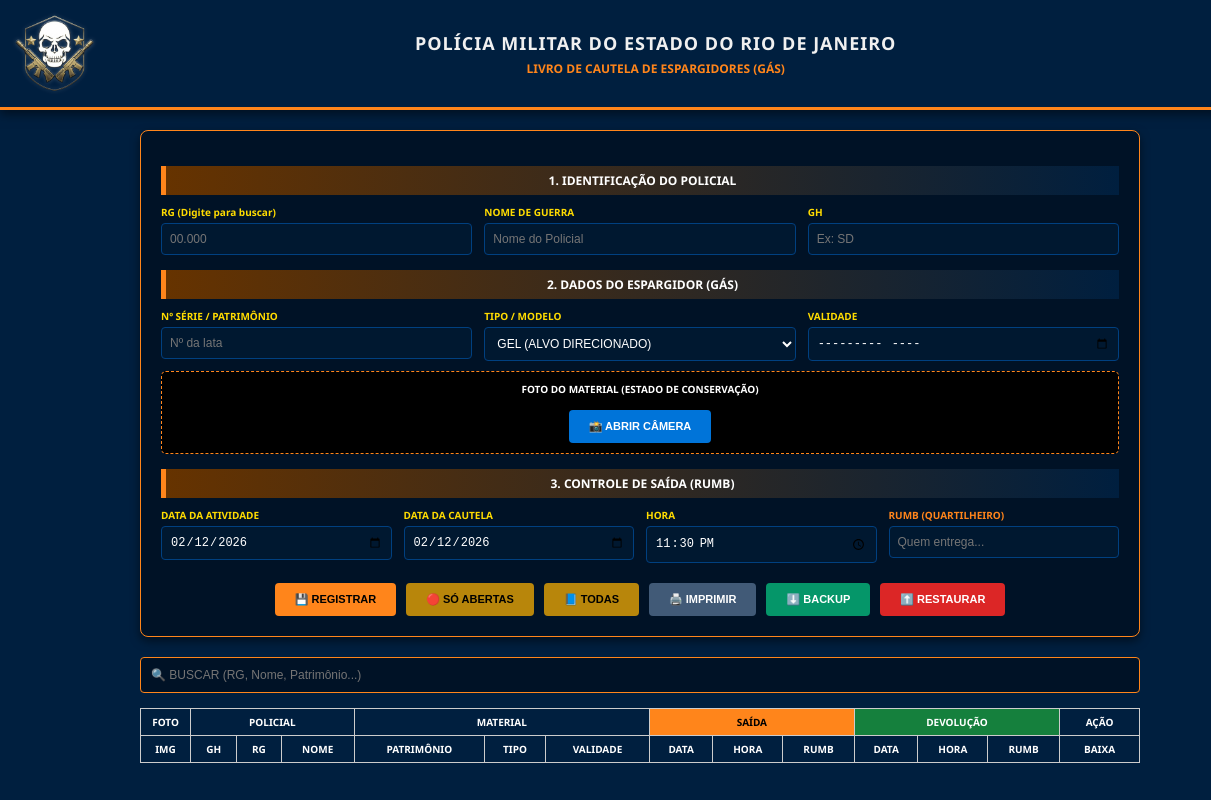
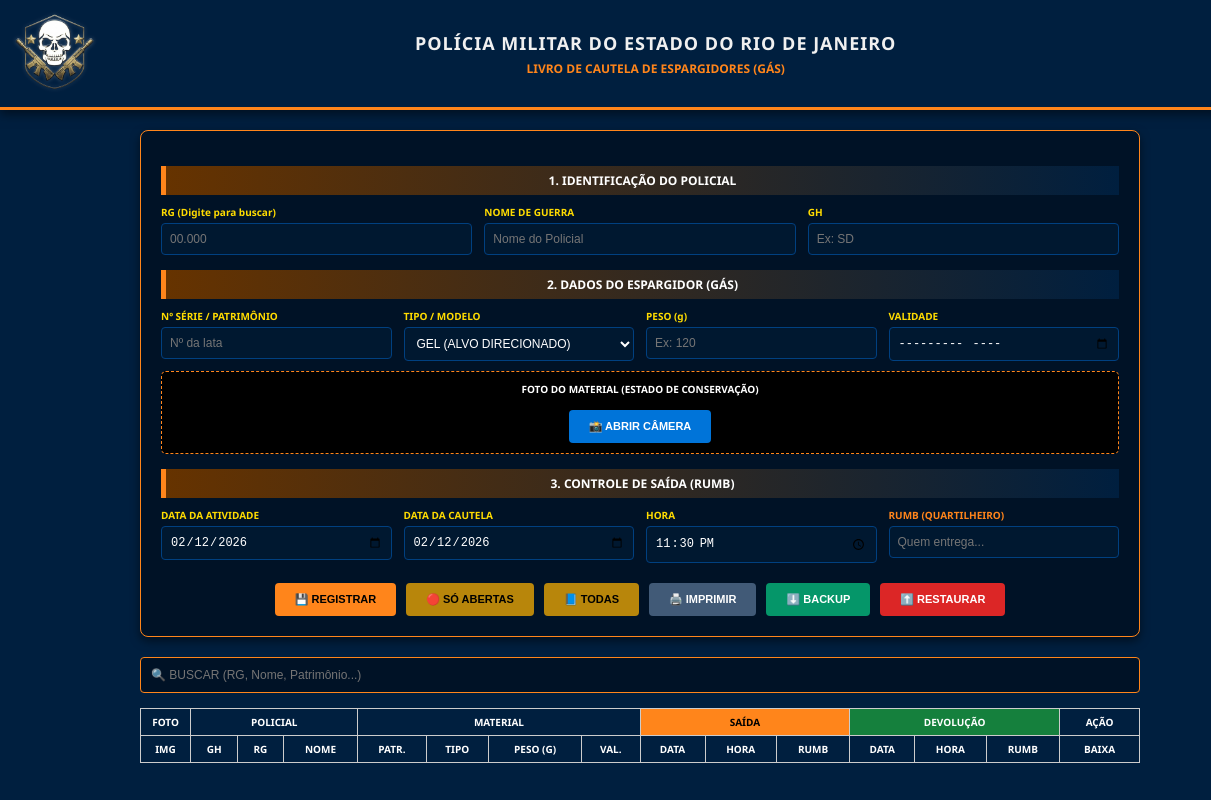
Before and after one commit to Vip-Shield/espargidor_cautela, a plain HTML site: page index.html in a window 1280 px wide. Shown: the full height of the page, 0-1211 px from the left. Drawn offline with Linux system fonts and the light colour scheme.

Commit message:
Add files via upload

```diff
--- a/index.html
+++ b/index.html
@@ -18,13 +18,13 @@
     font-size: 11px;
   }
 
-  /* --- CABEÇALHO COM LOGOS --- */
+  /* --- CABEÇALHO --- */
   .header {
     position: fixed;
     top: 0;
     left: 0;
     width: 100%;
-    height: 110px; /* Aumentei um pouco para caber melhor as logos */
+    height: 110px;
     background: #001f3f;
     z-index: 1000;
     padding: 0 15px;
@@ -35,13 +35,12 @@
     box-shadow: 0 4px 10px rgba(0,0,0,0.5);
   }
 
-  /* Estilo específico para as logos no cabeçalho */
   .logo-img {
-    height: 80px; /* Altura fixa para manter o padrão */
-    width: auto;  /* Largura automática para não distorcer */
+    height: 80px;
+    width: auto;
     max-width: 80px;
     object-fit: contain;
-    filter: drop-shadow(0px 0px 2px rgba(255,255,255,0.2)); /* Leve brilho para destacar do fundo */
+    filter: drop-shadow(0px 0px 2px rgba(255,255,255,0.2));
   }
 
   .titulo {
@@ -148,13 +147,11 @@
 </div>
 
 <div class="header">
-  <img src="caveira.png" class="logo-img" alt="RUMB">
-
+  <a href="../dashboard.html"><img src="caveira.png" class="logo-img" alt="RUMB" title="Voltar ao Painel"></a>
   <div class="titulo">
     <h1>Polícia Militar do Estado do Rio de Janeiro</h1>
     <p>LIVRO DE CAUTELA DE ESPARGIDORES (GÁS)</p>
   </div>
-
   <img src="pmerj.png" class="logo-img" alt="PMERJ">
 </div>
 
@@ -181,6 +178,7 @@
     <div class="bloco-titulo">2. DADOS DO ESPARGIDOR (GÁS)</div>
     <div class="grid-campos">
       <div class="campo-grupo"><label>Nº SÉRIE / PATRIMÔNIO</label><input type="text" id="patrimonio" required placeholder="Nº da lata"></div>
+
       <div class="campo-grupo"><label>TIPO / MODELO</label>
         <select id="modelo" required>
             <option value="GEL">GEL (ALVO DIRECIONADO)</option>
@@ -190,6 +188,9 @@
             <option value="PSI">PSI (JATO)</option>
         </select>
       </div>
+
+      <div class="campo-grupo"><label>PESO (g)</label><input type="number" id="peso" required placeholder="Ex: 120" step="any"></div>
+
       <div class="campo-grupo"><label>VALIDADE</label><input type="month" id="validade"></div>
     </div>
 
@@ -237,7 +238,7 @@
       <tr>
         <th style="background:#001f3f; width: 50px;">FOTO</th>
         <th colspan="3">POLICIAL</th>
-        <th colspan="3">MATERIAL</th>
+        <th colspan="4">MATERIAL</th>
         <th colspan="3" style="background:#FF851B; color: black;">SAÍDA</th>
         <th colspan="3" style="background:#15803d;">DEVOLUÇÃO</th>
         <th style="width: 80px;">AÇÃO</th>
@@ -245,7 +246,7 @@
       <tr>
         <th>IMG</th>
         <th>GH</th><th>RG</th><th>NOME</th>
-        <th>PATRIMÔNIO</th><th>TIPO</th><th>VALIDADE</th>
+        <th>PATR.</th><th>TIPO</th><th>PESO (g)</th><th>VAL.</th>
         <th>DATA</th><th>HORA</th><th>RUMB</th>
         <th>DATA</th><th>HORA</th><th>RUMB</th>
         <th>BAIXA</th>
@@ -256,7 +257,7 @@
 </div>
 
 <script>
-// --- BANCO DE DADOS (Dados fictícios para teste) ---
+// --- BANCO DE DADOS ---
 const databaseEfetivo = [
   { gh: "SUB PM", rg: "68831", nome: "GOMES" },
   { gh: "CB PM", rg: "101823", nome: "S. LEMOS" },
@@ -415,7 +416,7 @@ async function iniciarCamera() {
 
 function tirarFoto() {
     if (!streamCamera) return;
-    const width = 320; // Reduz tamanho para economizar espaço
+    const width = 320;
     const height = video.videoHeight / (video.videoWidth/width);
     canvas.width = width;
     canvas.height = height;
@@ -463,6 +464,7 @@ form.onsubmit = e => {
     nome: document.getElementById('nome').value.toUpperCase(),
     patrimonio: document.getElementById('patrimonio').value.toUpperCase(),
     modelo: document.getElementById('modelo').value,
+    peso: document.getElementById('peso').value, // SALVA O PESO
     validade: document.getElementById('validade').value,
     foto: document.getElementById('fotoBase64').value,
     dataAt: document.getElementById('dataAt').value,
@@ -520,10 +522,11 @@ function render(filtroAbertas = false) {
     const tr = document.createElement("tr");
     if(d.status === "Entregue") { tr.style.opacity = "0.6"; tr.style.background = "#e0ffe0"; }
 
+    // LINHA DA TABELA ATUALIZADA COM O PESO
     tr.innerHTML = `
       <td>${imgTag}</td>
       <td>${d.gh}</td> <td>${d.rg}</td> <td style="text-align:left; font-weight:bold">${d.nome}</td>
-      <td>${d.patrimonio}</td> <td>${d.modelo}</td> <td>${d.validade}</td>
+      <td>${d.patrimonio}</td> <td>${d.modelo}</td> <td>${d.peso || "-"}</td> <td>${d.validade}</td>
       <td>${dataCFormatada}</td> <td>${d.horaC}</td> <td style="color:#0074D9; font-weight:bold">${d.rumb}</td>
       <td>${d.dataE || "-"}</td> <td>${d.horaE || "-"}</td> <td style="color:#15803d; font-weight:bold">${d.rumbEntrega || "-"}</td>
       <td>${d.status === "Cautelado" ? `<button class="btn-baixa" onclick="entregar(${indexReal})">BAIXAR</button>` : "OK"}</td>`;
```
